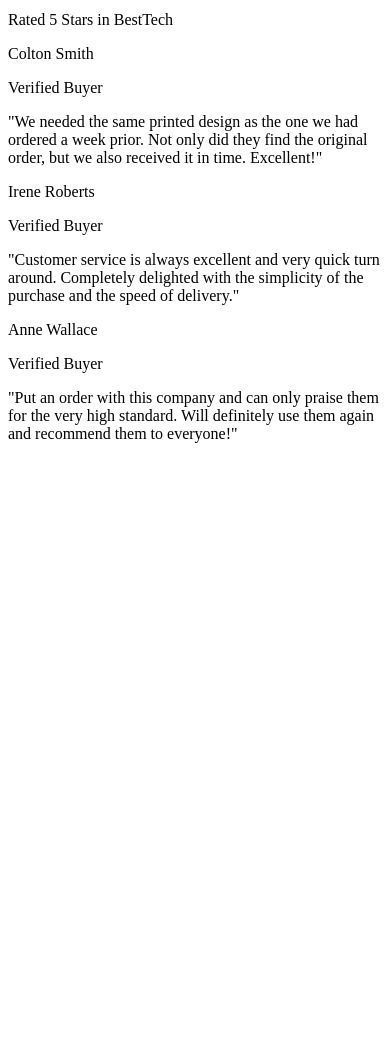
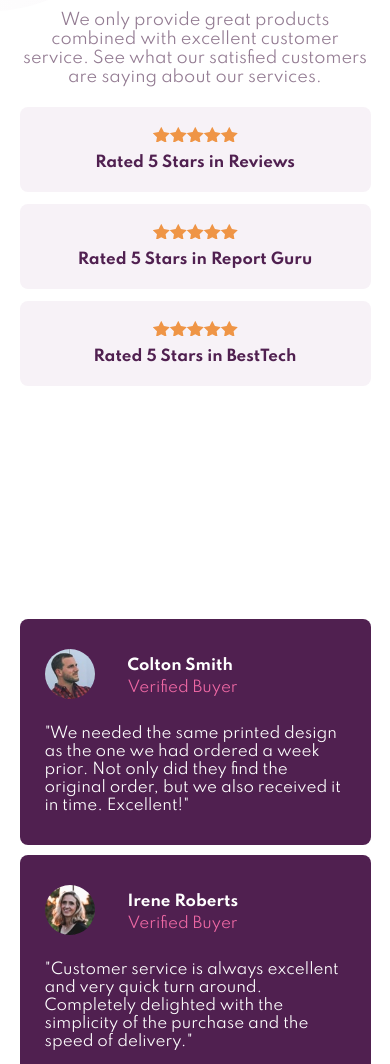
Before and after one commit to Jey24012000/Social-proof-section, a plain HTML site: page index.html in a window 390 px wide. Shown: the part 221-1285 px from the top of the page. Before the commit the page ends 844 px from the top, so only its background shows below. Drawn offline with Linux system fonts and the light colour scheme.

Commit message:
Se hizo la versión mobile

```diff
--- /dev/null
+++ b/css/styles.css
@@ -0,0 +1,134 @@
+:root{
+
+ --primary-color:  hsl(300, 43%, 22%);
+ --user-verified-color: hsl(333, 80%, 67%);
+ --phrase-principal-color: hsl(303, 10%, 53%);
+ --box-stars:  hsl(300, 24%, 96%);
+ --white:hsl(0, 0%, 100%);
+
+}
+*{
+    box-sizing: border-box;
+    margin: 0;
+    padding: 0;
+    font-family: 'Spartan', sans-serif;
+}
+html{
+    font-size: 62.5%;
+}
+.main-container{
+    width: auto;
+    min-width: 320px;
+    height: auto;
+    padding: 40px 0px 20px;
+    background-image: url('../images/bg-pattern-top-mobile.svg');
+    background-repeat:no-repeat;
+
+}
+.main-container--section{
+    width: 90%;
+    max-width: 360px;
+    min-width: 320px;
+    height: 90vh;
+    margin: 0 auto;
+    margin-top: 40px;
+}
+
+.principal-div{
+    margin-top: 20px;
+    text-align: center;
+}
+.principal-div .principal-div--title{
+    color: var(--primary-color);
+    font-weight: 700;
+    font-size: 3.6rem;
+
+}
+.principal-div .principal-div--sentence{
+    margin-top: 26px;
+    color:var(--phrase-principal-color);
+    font-size: 1.6rem;
+    font-weight: 400;
+}
+.stars-section{
+    width: 100%;
+    margin-top:20px;
+    display: flex;
+    flex-direction: column;
+}
+.stars-section .stars-section--div{
+    width: 100%;
+    padding: 20px;
+    background-color: var(--box-stars);
+    border-radius: 8px;
+    text-align: center;
+    margin-bottom: 12px;
+}
+.stars-section--div span{
+    display: inline-block;
+    width: 85px;
+    height: 15px;
+    background-image: url('../images/icon-star.svg');
+
+    margin-bottom: 8px;
+}
+.stars-section--div .stars-p{
+    font-size: 1.5rem;
+    color: var(--primary-color);
+    font-weight: 700;
+}
+.opinions-section{
+    width: 90%;
+    max-width: 360px;
+    min-width: 320px;
+    height: 100vh;
+    margin: 0 auto;
+    font-size: 1.5rem;
+}
+.opinions-section .opinions-section--card{
+    background-color: var(--primary-color);
+    width: 100%;
+    height: auto;
+    padding: 30px 25px;
+    margin-bottom: 10px;
+    border-radius: 8px;
+}
+.opinions-section--card .user-container{
+    display: flex;
+    margin-bottom: 20px;
+}
+.user-container span{
+    display: inline-block;
+    width: 50px;
+    height: 50px;
+    background-position: center;
+    background-repeat: no-repeat;
+    background-size: cover;
+    border-radius: 50px;
+    margin-right: 25px;
+
+}
+.user-container .colton{
+    background-image: url('../images/image-colton.jpg');
+}
+.user-container .irene{
+    background-image: url('../images/image-irene.jpg');
+}
+.user-container .anne{
+    background-image: url('../images/image-anne.jpg');
+}
+.user-container div{
+    padding: 8px;
+}
+.user-container div .user-name{
+    color: var(--white);
+    font-weight: 700;
+    margin-bottom: 4px;
+}
+.user-container div .user-verification{
+    color: var(--user-verified-color);
+}
+.opinions-section--card .user-opinion{
+    font-weight: 400;
+    color: var(--white);
+}
--- a/index.html
+++ b/index.html
@@ -5,7 +5,10 @@
     <meta name="viewport" content="width=device-width, initial-scale=1.0" />
     <!-- displays site properly based on user's device -->
 
-
+    <link rel="stylesheet" href="./css/styles.css">
+    <link rel="preconnect" href="https://fonts.googleapis.com">
+    <link rel="preconnect" href="https://fonts.gstatic.com" crossorigin>
+    <link href="https://fonts.googleapis.com/css2?family=Spartan:wght@400;500;700&display=swap" rel="stylesheet">
     <title>Frontend Mentor | Social proof section</title>
 
     <!-- Feel free to remove these styles or customise in your own stylesheet 👍 -->
@@ -48,11 +51,13 @@
       <section class="opinions-section">
           <div class="opinions-section--card">
             <div class="user-container">
-              <span class="icon--perfil"> </span>
+              <span class="icon--perfil colton"> </span>
+              <div>
                 <p class="user-name"> Colton Smith</p>
                 <p class="user-verification">Verified Buyer</p>
             </div>
-            <p> "We needed the same printed design as the one we had ordered a week prior.
+            </div>
+            <p class="user-opinion"> "We needed the same printed design as the one we had ordered a week prior.
               Not only did they find the original order, but we also received it in time.
               Excellent!"
             </p>
@@ -60,22 +65,26 @@
 
           <div class="opinions-section--card">
             <div class="user-container">
-              <span class="icon--perfil"> </span>
+              <span class="icon--perfil irene"> </span>
+              <div>
                 <p class="user-name">Irene Roberts</p>
                 <p class="user-verification">Verified Buyer</p>
               </div>
-            <p>"Customer service is always excellent and very quick turn around. Completely
+            </div >
+            <p class="user-opinion">"Customer service is always excellent and very quick turn around. Completely
               delighted with the simplicity of the purchase and the speed of delivery."
             </p>
           </div>
 
           <div class="opinions-section--card">
             <div class="user-container">
-              <span class="icon--perfil"> </span>
+              <span class="icon--perfil anne"> </span>
+              <div>
                 <p class="user-name">Anne Wallace</p>
                 <p class="user-verification">Verified Buyer</p>
             </div>
-            <p>"Put an order with this company and can only praise them for the very high
+            </div>
+            <p class="user-opinion">"Put an order with this company and can only praise them for the very high
               standard. Will definitely use them again and recommend them to everyone!"
             </p>
           </div>
```
Lines whose indentation alone changed are shown as unchanged.
